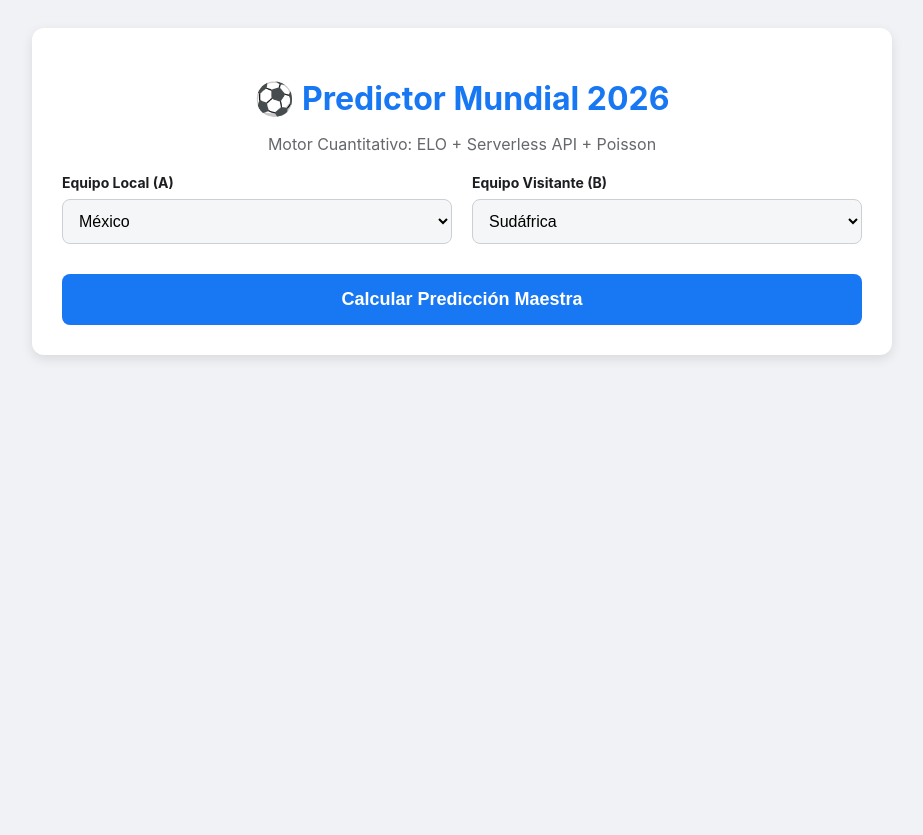
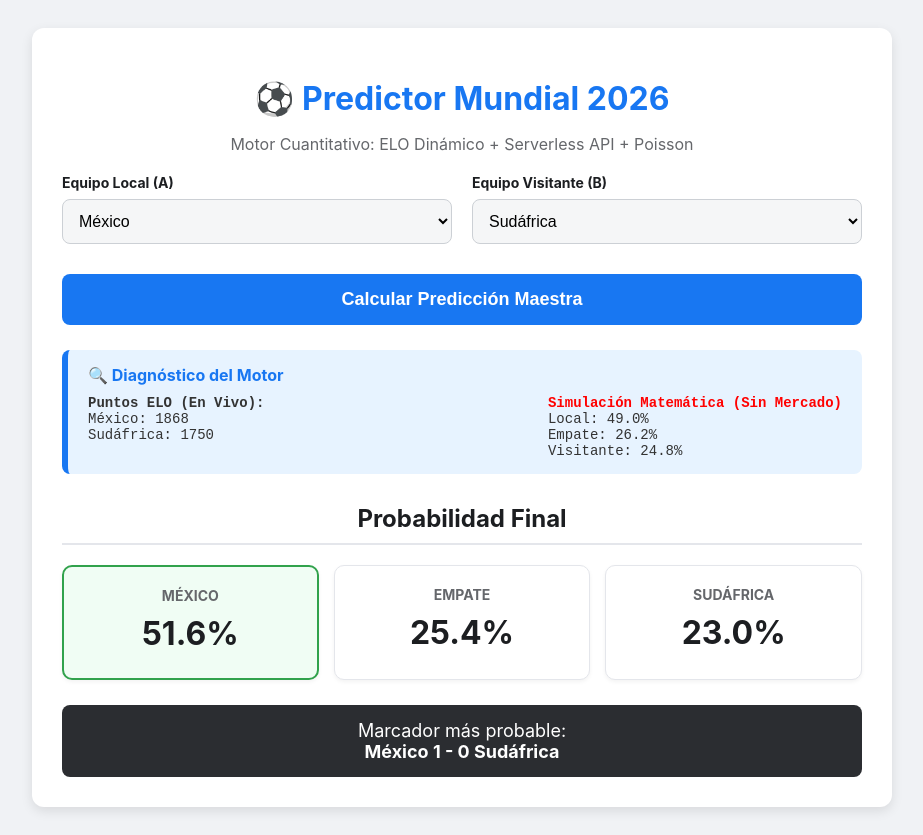
Before and after one commit to t0ba1/Predictor-mundial-2026, a website: page index.html in a window 1280 px wide. Both pictures are taken after a click on the button "Calcular Predicción Maestra". Shown: the whole page, without its empty margins (178-1101 px from the left). Before the commit the page ends 800 px from the top, so only its background shows below. Drawn offline with Linux system fonts and the light colour scheme; no server answers.

Commit message:
Update index.html

```diff
--- a/index.html
+++ b/index.html
@@ -34,7 +34,7 @@
 
 <div class="container">
     <h1>⚽ Predictor Mundial 2026</h1>
-    <p class="subtitle">Motor Cuantitativo: ELO + Serverless API + Poisson</p>
+    <p class="subtitle">Motor Cuantitativo: ELO Dinámico + Serverless API + Poisson</p>
 
     <div class="selectors">
         <div class="selector-group">
@@ -132,36 +132,50 @@
 <script>
     const traducirMundial = {
         "Alemania": "Germany", "Arabia Saudita": "Saudi Arabia", "Argelia": "Algeria",
-        "Australia": "Australia", "Austria": "Austria", "Bélgica": "Belgium",
-        "Bosnia y Herzegovina": "Bosnia and Herzegovina", "Brasil": "Brazil",
-        "Cabo Verde": "Cape Verde", "Canadá": "Canada", "Chequia": "Czech Republic",
-        "Colombia": "Colombia", "Corea del Sur": "South Korea", "Costa de Marfil": "Ivory Coast",
-        "Croacia": "Croatia", "Curazao": "Curaçao", "Ecuador": "Ecuador", "Egipto": "Egypt",
-        "Escocia": "Scotland", "España": "Spain", "Estados Unidos": "USA",
+        "Argentina": "Argentina", "Australia": "Australia", "Austria": "Austria", "Bélgica": "Belgium",
+        "Bosnia y Herzegovina": "Bosnia and Herzegovina", "Brasil": "Brazil", "Cabo Verde": "Cape Verde",
+        "Canadá": "Canada", "Chequia": "Czech Republic", "Colombia": "Colombia", "Corea del Sur": "South Korea",
+        "Costa de Marfil": "Ivory Coast", "Croacia": "Croatia", "Curazao": "Curaçao", "Ecuador": "Ecuador",
+        "Egipto": "Egypt", "Escocia": "Scotland", "España": "Spain", "Estados Unidos": "USA",
         "Francia": "France", "Ghana": "Ghana", "Haití": "Haiti", "Inglaterra": "England",
         "Irak": "Iraq", "Irán": "Iran", "Japón": "Japan", "Jordania": "Jordan",
-        "Marruecos": "Morocco", "México": "Mexico", "Noruega": "Norway",
-        "Nueva Zelanda": "New Zealand", "Países Bajos": "Netherlands", "Panamá": "Panama",
-        "Paraguay": "Paraguay", "Portugal": "Portugal", "Qatar": "Qatar",
-        "RD Congo": "DR Congo", "Senegal": "Senegal", "Sudáfrica": "South Africa",
-        "Suecia": "Sweden", "Suiza": "Switzerland", "Túnez": "Tunisia",
-        "Turquía": "Turkey", "Uruguay": "Uruguay", "Uzbekistán": "Uzbekistan"
+        "Marruecos": "Morocco", "México": "Mexico", "Noruega": "Norway", "Nueva Zelanda": "New Zealand",
+        "Países Bajos": "Netherlands", "Panamá": "Panama", "Paraguay": "Paraguay", "Portugal": "Portugal",
+        "Qatar": "Qatar", "RD Congo": "DR Congo", "Senegal": "Senegal", "Sudáfrica": "South Africa",
+        "Suecia": "Sweden", "Suiza": "Switzerland", "Túnez": "Tunisia", "Turquía": "Turkey",
+        "Uruguay": "Uruguay", "Uzbekistán": "Uzbekistan"
     };
 
+    let cacheELO = null;
+
     async function rasparELO(equipo) {
-        const baseSegura = {
-            "Alemania": 1980, "Arabia Saudita": 1740, "Argelia": 1820, "Argentina": 2140, "Australia": 1850,
-            "Austria": 1860, "Bélgica": 1970, "Bosnia y Herzegovina": 1670, "Brasil": 2080, "Cabo Verde": 1730,
-            "Canadá": 1750, "Chequia": 1800, "Colombia": 2005, "Corea del Sur": 1880, "Costa de Marfil": 1760,
-            "Croacia": 1990, "Curazao": 1600, "Ecuador": 1950, "Egipto": 1790, "Escocia": 1780, "España": 2030,
-            "Estados Unidos": 1900, "Francia": 2105, "Ghana": 1680, "Haití": 1610, "Inglaterra": 2040,
-            "Irak": 1660, "Irán": 1870, "Japón": 1930, "Jordania": 1640, "Marruecos": 1910,
-            "México": 1868, "Noruega": 1830, "Nueva Zelanda": 1650, "Países Bajos": 2020, "Panamá": 1690,
-            "Paraguay": 1710, "Portugal": 2015, "Qatar": 1630, "RD Congo": 1620, "Senegal": 1920,
-            "Sudáfrica": 1720, "Suecia": 1840, "Suiza": 1940, "Túnez": 1770, "Turquía": 1810,
-            "Uruguay": 2000, "Uzbekistán": 1700
-        };
-        return baseSegura[equipo] || 1750;
+        let eq_EN = traducirMundial[equipo] || equipo;
+        if (equipo === "Estados Unidos") eq_EN = "USA";
+
+        try {
+            if (!cacheELO) {
+                let res = await fetch('/api/elo');
+                if (!res.ok) throw new Error("Fallo en la API de ELO Serverless");
+                cacheELO = await res.json();
+            }
+
+            if (cacheELO[eq_EN]) {
+                return cacheELO[eq_EN];
+            } else {
+                console.warn(`No se encontró ELO en vivo para ${eq_EN}. Usando fallback histórico.`);
+                throw new Error("País no encontrado en eloratings");
+            }
+
+        } catch (error) {
+            console.error(error.message);
+            // Fallback en caso de que la API falle
+            const baseSegura = {
+                "Germany": 1980, "Argentina": 2140, "Brazil": 2080, "Colombia": 2005,
+                "Spain": 2030, "USA": 1900, "France": 2105, "England": 2040,
+                "Mexico": 1868, "Uruguay": 2000
+            };
+            return baseSegura[eq_EN] || 1750;
+        }
     }
 
     async function extraerDatos(eqA, eqB) {
@@ -180,7 +194,7 @@
 
         try {
             let res = await fetch(`/api/poly?slug=${slugNormal}`);
-            if (!res.ok) throw new Error("Mercado inexistente o bloqueado");
+            if (!res.ok) throw new Error("Mercado inexistente o bloqueado en Polymarket");
 
             let data = await res.json();
             let eventoElegido = (data && data.length > 0) ? data[0] : null;
@@ -200,4 +214,98 @@
                         mktLocal = precio;
                     } else if (tituloMercado.includes(eqB_EN.toLowerCase()) || tituloMercado.includes(eqB.toLowerCase().substring(0,3))) {
                         mktVisit = precio;
-                    } else if (tituloMercado.includes("
+                    } else if (tituloMercado.includes("draw") || tituloMercado.includes("tie") || tituloMercado.includes("empate")) {
+                        mktEmpate = precio;
+                    }
+                }
+                if (mktLocal !== undefined && mktVisit !== undefined) {
+                    if (mktEmpate === undefined) mktEmpate = 0.0;
+                    mercadoRealEncontrado = true;
+                }
+            }
+            if (!mercadoRealEncontrado) throw new Error("Mercados de Sí/No ausentes.");
+
+        } catch (error) {
+            console.warn("Mercado inactivo. Aplicando Fallback Matemático:", error.message);
+            let diferenciaELO = eloA - eloB;
+            let expLocal = 1 / (1 + Math.pow(10, -diferenciaELO / 400));
+            let expVisit = 1 - expLocal;
+            let probEmpateBase = Math.max(0.12, 0.28 - (Math.abs(diferenciaELO) * 0.00015));
+            mktLocal = expLocal * (1 - probEmpateBase);
+            mktVisit = expVisit * (1 - probEmpateBase);
+            mktEmpate = probEmpateBase;
+        }
+
+        return { eloA, eloB, mktLocal, mktEmpate, mktVisit, mercadoRealEncontrado };
+    }
+
+    function factorial(n) { return (n === 0 || n === 1) ? 1 : n * factorial(n - 1); }
+    function poisson(k, lambda) { return (Math.pow(lambda, k) * Math.exp(-lambda)) / factorial(k); }
+
+    async function ejecutarPrediccion() {
+        const eqA = document.getElementById('equipoA').value;
+        const eqB = document.getElementById('equipoB').value;
+        const btn = document.getElementById('btnPredecir');
+        const resultadosDiv = document.getElementById('resultados');
+
+        if (eqA === eqB) return alert("Seleccioná equipos distintos.");
+
+        btn.disabled = true;
+        btn.innerText = "Consultando APIs y calculando...";
+        resultadosDiv.style.display = 'none';
+
+        const datos = await extraerDatos(eqA, eqB);
+
+        let etiquetaMercado = datos.mercadoRealEncontrado ? "<span style='color:green;'>API Serverless (Polymarket OK)</span>" : "<span style='color:red;'>Simulación Matemática (Sin Mercado)</span>";
+        document.getElementById('debugELO').innerHTML = `<b>Puntos ELO (En Vivo):</b><br>${eqA}: ${datos.eloA}<br>${eqB}: ${datos.eloB}`;
+        document.getElementById('debugPoly').innerHTML = `<b>${etiquetaMercado}</b><br>Local: ${(datos.mktLocal*100).toFixed(1)}%<br>Empate: ${(datos.mktEmpate*100).toFixed(1)}%<br>Visitante: ${(datos.mktVisit*100).toFixed(1)}%`;
+        document.getElementById('debugPanel').style.display = 'block';
+
+        const difAbs = Math.abs(datos.eloA - datos.eloB);
+        let golesTotales = Math.min(4.5, Math.max(1.5, 2.3 + (difAbs / 400) + Math.max(0, ((datos.eloA + datos.eloB) - 3500) / 2000)));
+
+        let expA = 1 / (1 + Math.pow(10, -(datos.eloA - datos.eloB) / 400));
+        let xgA = Math.max(0.1, golesTotales * expA);
+        let xgB = Math.max(0.1, golesTotales * (1 - expA));
+
+        let probLocalELO = 0, probEmpateELO = 0, probVisitanteELO = 0, maxProbExacta = 0, resExactoA = 0, resExactoB = 0;
+
+        for (let i = 0; i <= 6; i++) {
+            for (let j = 0; j <= 6; j++) {
+                let probEscenario = poisson(i, xgA) * poisson(j, xgB);
+                if (i > j) probLocalELO += probEscenario;
+                else if (i === j) probEmpateELO += probEscenario;
+                else probVisitanteELO += probEscenario;
+
+                if (probEscenario > maxProbExacta) { maxProbExacta = probEscenario; resExactoA = i; resExactoB = j; }
+            }
+        }
+
+        // Peso: 70% Mercado / 30% Matemática pura
+        const alpha = 0.70;
+        let pA = (alpha * datos.mktLocal) + ((1 - alpha) * probLocalELO);
+        let pE = (alpha * datos.mktEmpate) + ((1 - alpha) * probEmpateELO);
+        let pB = (alpha * datos.mktVisit) + ((1 - alpha) * probVisitanteELO);
+
+        let suma = pA + pE + pB;
+        pA = (pA / suma) * 100; pE = (pE / suma) * 100; pB = (pB / suma) * 100;
+
+        document.getElementById('lblA').innerText = eqA;
+        document.getElementById('lblB').innerText = eqB;
+        document.getElementById('resA').innerText = pA.toFixed(1) + "%";
+        document.getElementById('resEmpate').innerText = pE.toFixed(1) + "%";
+        document.getElementById('resB').innerText = pB.toFixed(1) + "%";
+
+        document.getElementById('cardA').className = 'card' + (pA > pB ? ' winner' : '');
+        document.getElementById('cardB').className = 'card' + (pB > pA ? ' winner' : '');
+
+        document.getElementById('resultadoExacto').innerHTML = `Marcador más probable: <br><b>${eqA} ${resExactoA} - ${resExactoB} ${eqB}</b>`;
+
+        btn.innerText = "Calcular Predicción Maestra";
+        btn.disabled = false;
+        resultadosDiv.style.display = 'block';
+    }
+</script>
+
+</body>
+</html>
```
